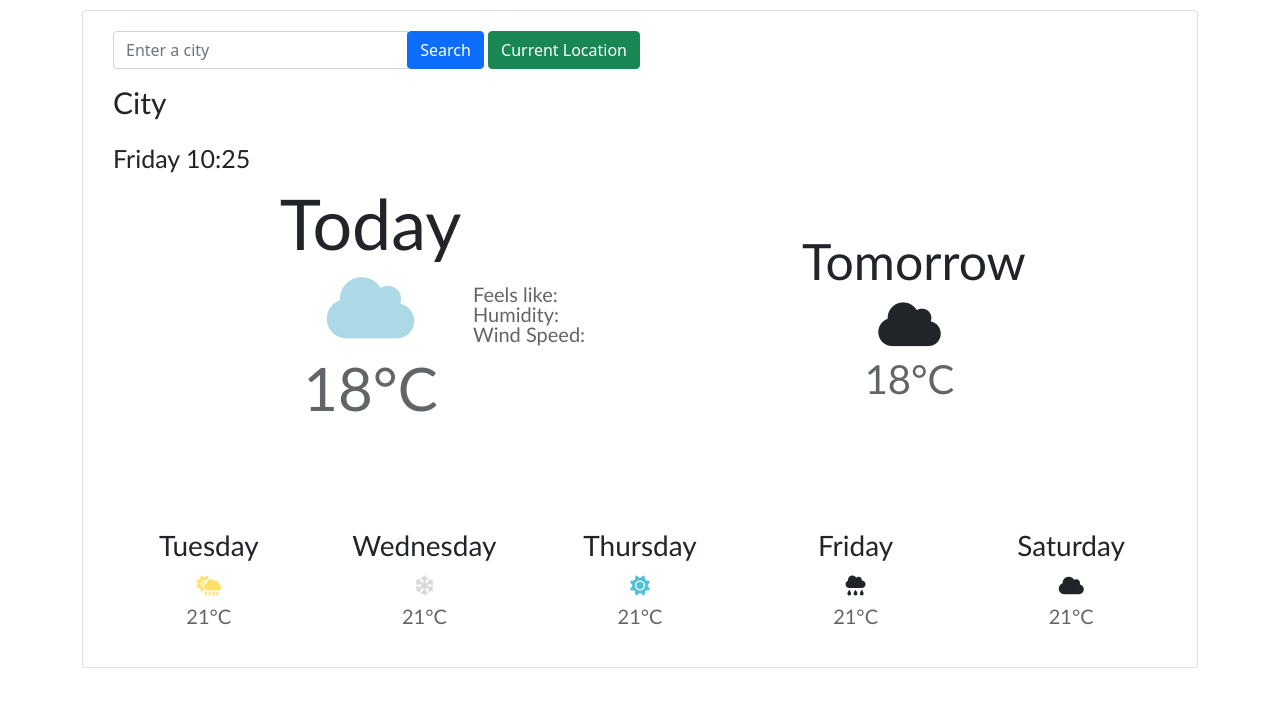
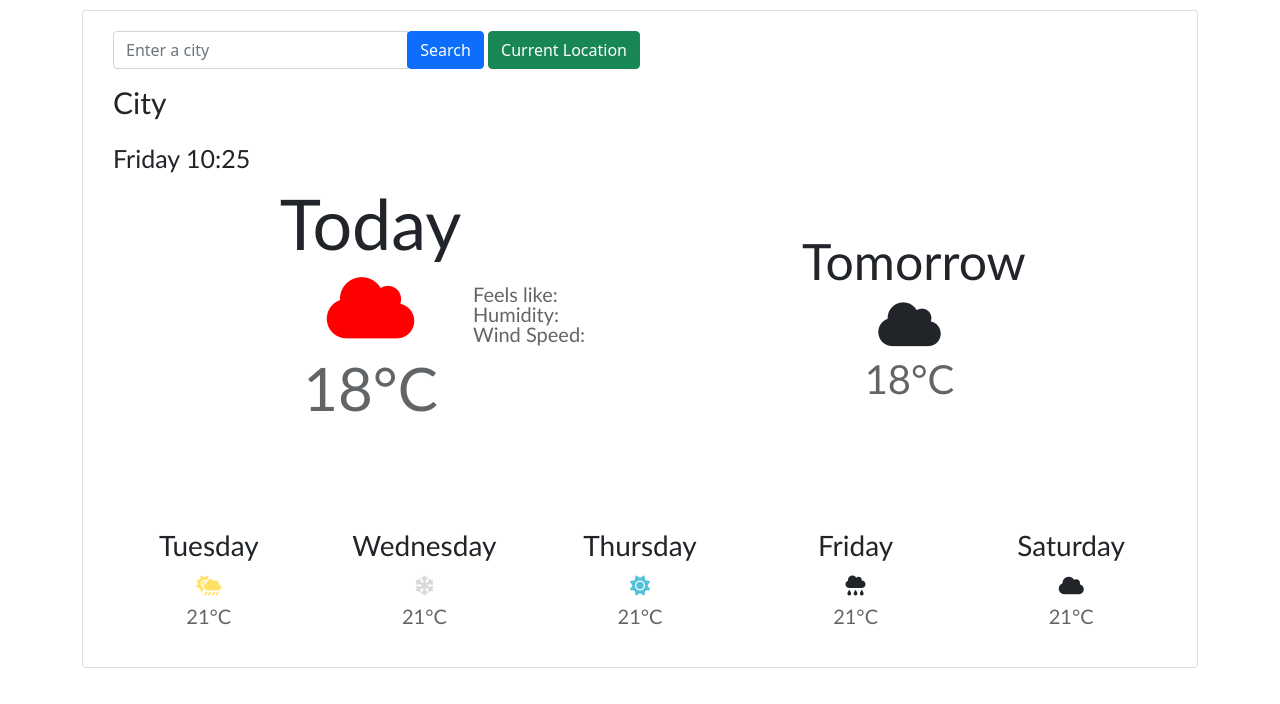
Before and after one commit to Chancey90/Emma-Chance-Weather-App, a plain HTML site: page index.html in a window 1280 px wide. Drawn offline with nearby package versions, Linux system fonts and the light colour scheme.

Commit message:
Update style.css as a test

```diff
--- a/src/styles.css
+++ b/src/styles.css
@@ -35,7 +35,7 @@ h1 {
 }
 .today {
   font-size: 70px;
-  color: lightblue;
+  color: red;
   text-align: center;
 }
 .todayTemp {
```
